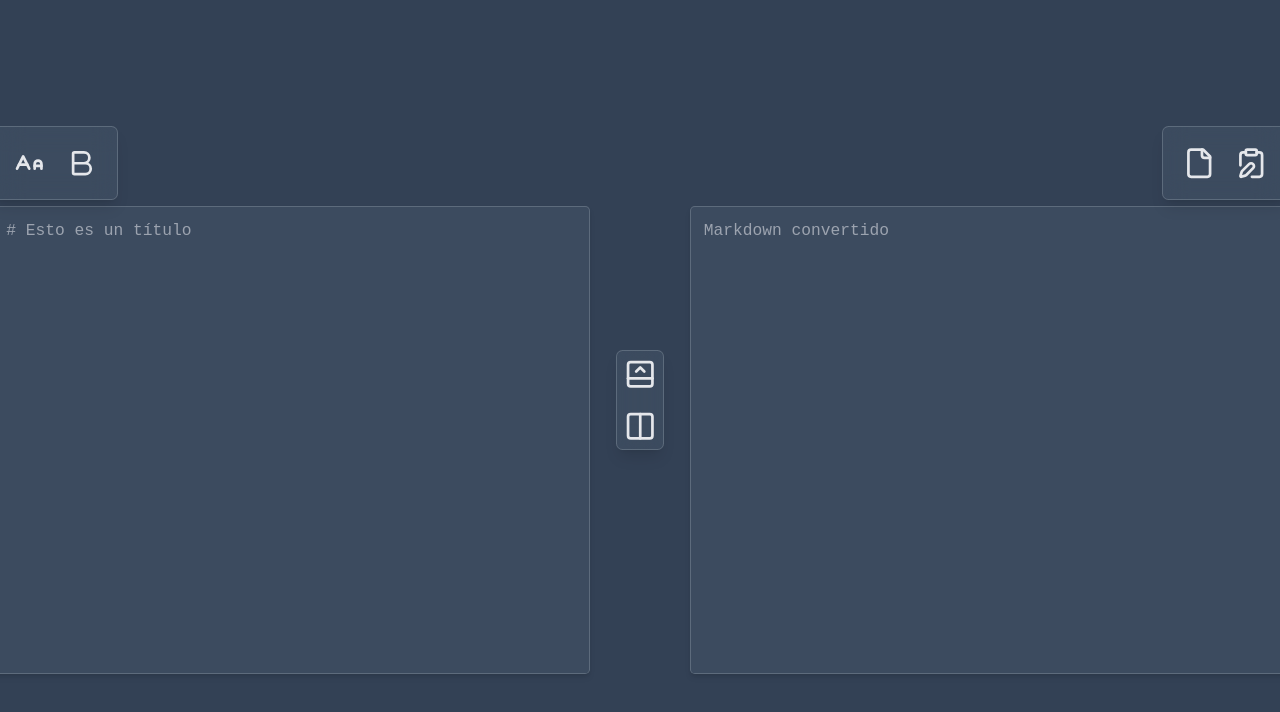
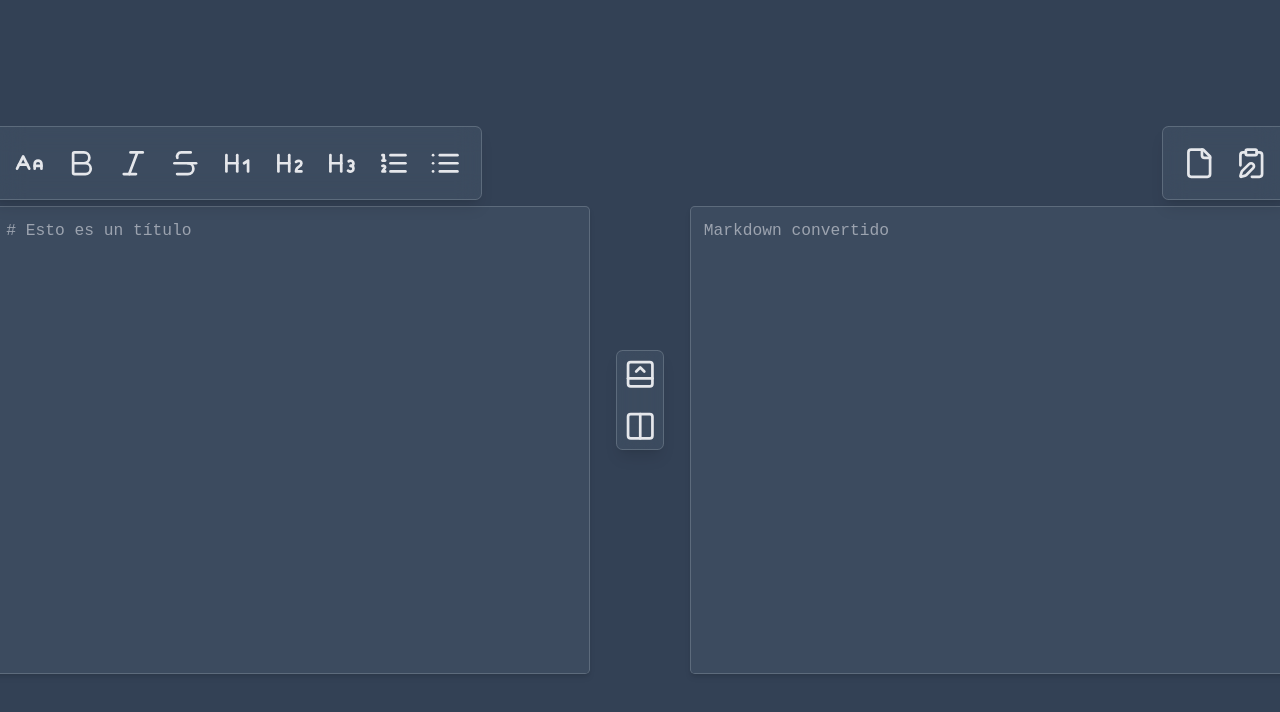
Before and after one commit to C0SS10/WriteDown, a React (Vite) app: page / in a window 1280 px wide. Shown: the top 712 px of the page. Built offline with nearby package versions, Linux system fonts and the light colour scheme.

Commit message:
Add formatting tools 🧰

```diff
--- a/src/components/organisms/MarkdownArea.tsx
+++ b/src/components/organisms/MarkdownArea.tsx
@@ -4,7 +4,17 @@ import { ToolButtonProps } from "@/types/ToolButton";
 import { MarkdownAreaProps } from "@/types/MarkdownArea";
 import { MarkdownTool } from "@/types/MarkdownTools";
 import { useMarkdown } from "@/hooks/useMarkdown";
-import { bold, uppercase } from "@/utils/markdownTools";
+import {
+  bold,
+  heading,
+  italic,
+  orderedList,
+  strikethrough,
+  subheading,
+  subitem,
+  unorderedList,
+  uppercase,
+} from "@/utils/markdownTools";
 
 export default function MarkdownArea({
   contentMarkdown,
@@ -22,7 +32,17 @@ export default function MarkdownArea({
     setSelection(start, end);
   };
 
-  const tools: ToolButtonProps[] = [uppercase, bold].map((tool) => ({
+  const tools: ToolButtonProps[] = [
+    uppercase,
+    bold,
+    italic,
+    strikethrough,
+    heading,
+    subheading,
+    subitem,
+    orderedList,
+    unorderedList,
+  ].map((tool) => ({
     ...tool,
     onClick: () => handleToolClick(tool),
   }));
--- a/src/utils/markdownFunctions.tsx
+++ /dev/null
@@ -1,35 +0,0 @@
-export const handleUppercase = (
-  content: string,
-  start: number,
-  end: number
-) => {
-  const selectedText = content.slice(start, end);
-
-  if (selectedText === selectedText.toUpperCase()) {
-    // Si ya está en mayúsculas, convertir a minúsculas
-    return (
-      content.slice(0, start) + selectedText.toLowerCase() + content.slice(end)
-    );
-  } else {
-    // Convertir a mayúsculas
-    return (
-      content.slice(0, start) + selectedText.toUpperCase() + content.slice(end)
-    );
-  }
-};
-
-export const handleBold = (content: string, start: number, end: number) => {
-  const selectedText = content.slice(start, end);
-
-  // Si el texto ya está en negrita, quitarlo
-  if (selectedText.startsWith("*") && selectedText.endsWith("*")) {
-    return (
-      content.slice(0, start) + selectedText.slice(1, -1) + content.slice(end)
-    );
-  } else {
-    // Aplicar negrita
-    return content.slice(0, start) + `*${selectedText}*` + content.slice(end);
-  }
-};
-
-// Otras funciones para las herramientas...
--- a/src/utils/markdownTools.tsx
+++ b/src/utils/markdownTools.tsx
@@ -75,9 +75,8 @@ export const strikethrough: MarkdownTool = {
       return (
         content.slice(0, start) + selectedText.slice(1, -1) + content.slice(end)
       );
-    } else {
-      return content.slice(0, start) + `~${selectedText}~` + content.slice(end);
     }
+    return content.slice(0, start) + `~${selectedText}~` + content.slice(end);
   },
 };
 
@@ -87,6 +86,11 @@ export const heading: MarkdownTool = {
   isActive: false,
   onClick: (content, start, end) => {
     const selectedText = content.slice(start, end);
+    if (selectedText.startsWith("#")) {
+      return (
+        content.slice(0, start) + selectedText.slice(1) + content.slice(end)
+      );
+    }
     return content.slice(0, start) + `# ${selectedText}` + content.slice(end);
   },
 };
@@ -97,6 +101,11 @@ export const subheading: MarkdownTool = {
   isActive: false,
   onClick: (content, start, end) => {
     const selectedText = content.slice(start, end);
+    if (selectedText.startsWith("##")) {
+      return (
+        content.slice(0, start) + selectedText.slice(2) + content.slice(end)
+      );
+    }
     return content.slice(0, start) + `## ${selectedText}` + content.slice(end);
   },
 };
@@ -107,64 +116,45 @@ export const subitem: MarkdownTool = {
   isActive: false,
   onClick: (content, start, end) => {
     const selectedText = content.slice(start, end);
+    if (selectedText.startsWith("###")) {
+      return (
+        content.slice(0, start) + selectedText.slice(3) + content.slice(end)
+      );
+    }
     return content.slice(0, start) + `### ${selectedText}` + content.slice(end);
   },
 };
 
-/* const tools: ToolButtonProps[] = [
-    {
-      title: "Mayúscula",
-      icon: <ALargeSmall className={toolStyles} />,
-      isActive: false,
-      onClick: () => handleToolClick(),
-    },
-    {
-      title: "Negrita",
-      icon: <Bold className={toolStyles} />,
-      isActive: false,
-      onClick: () => handleBold(),
-    },
-    {
-      title: "Itálica",
-      icon: <Italic className={toolStyles} />,
-      isActive: false,
-      onClick: () => console.log("first"),
-    },
-    {
-      title: "Subrayado",
-      icon: <Strikethrough className={toolStyles} />,
-      isActive: false,
-      onClick: () => console.log("Subrayado"),
-    },
-    {
-      title: "Título",
-      icon: <Heading1 className={toolStyles} />,
-      isActive: false,
-      onClick: () => console.log("Título"),
-    },
-    {
-      title: "Subtítulo",
-      icon: <Heading2 className={toolStyles} />,
-      isActive: false,
-      onClick: () => console.log("Subtítulo"),
-    },
-    {
-      title: "Subitem",
-      icon: <Heading3 className={toolStyles} />,
-      isActive: false,
-      onClick: () => console.log("Subitem"),
-    },
-    {
-      title: "Lista ordenada",
-      icon: <ListOrdered className={toolStyles} />,
-      isActive: false,
-      onClick: () => console.log("Lista ordenada"),
-    },
-    {
-      title: "Lista desordenada",
-      icon: <List className={toolStyles} />,
-      isActive: false,
-      onClick: () => console.log("Lista desordenada"),
-    },
-  ];
- */
+export const orderedList: MarkdownTool = {
+  title: "Lista ordenada",
+  icon: <ListOrdered className="h-10 w-10 text-gray-200" />,
+  isActive: false,
+  onClick: (content, start, end) => {
+    const selectedText = content.slice(start, end);
+    if (selectedText.startsWith("1.")) {
+      return (
+        content.slice(0, start) + selectedText.slice(3) + content.slice(end)
+      );
+    }
+    return (
+      content.slice(0, start) + `1. ${selectedText}\n2. ` + content.slice(end)
+    );
+  },
+};
+
+export const unorderedList: MarkdownTool = {
+  title: "Lista desordenada",
+  icon: <List className="h-10 w-10 text-gray-200" />,
+  isActive: false,
+  onClick: (content, start, end) => {
+    const selectedText = content.slice(start, end);
+    if (selectedText.startsWith("• ")) {
+      return (
+        content.slice(0, start) + selectedText.slice(3) + content.slice(end)
+      );
+    }
+    return (
+      content.slice(0, start) + `• ${selectedText}\n• ` + content.slice(end)
+    );
+  },
+};
```
